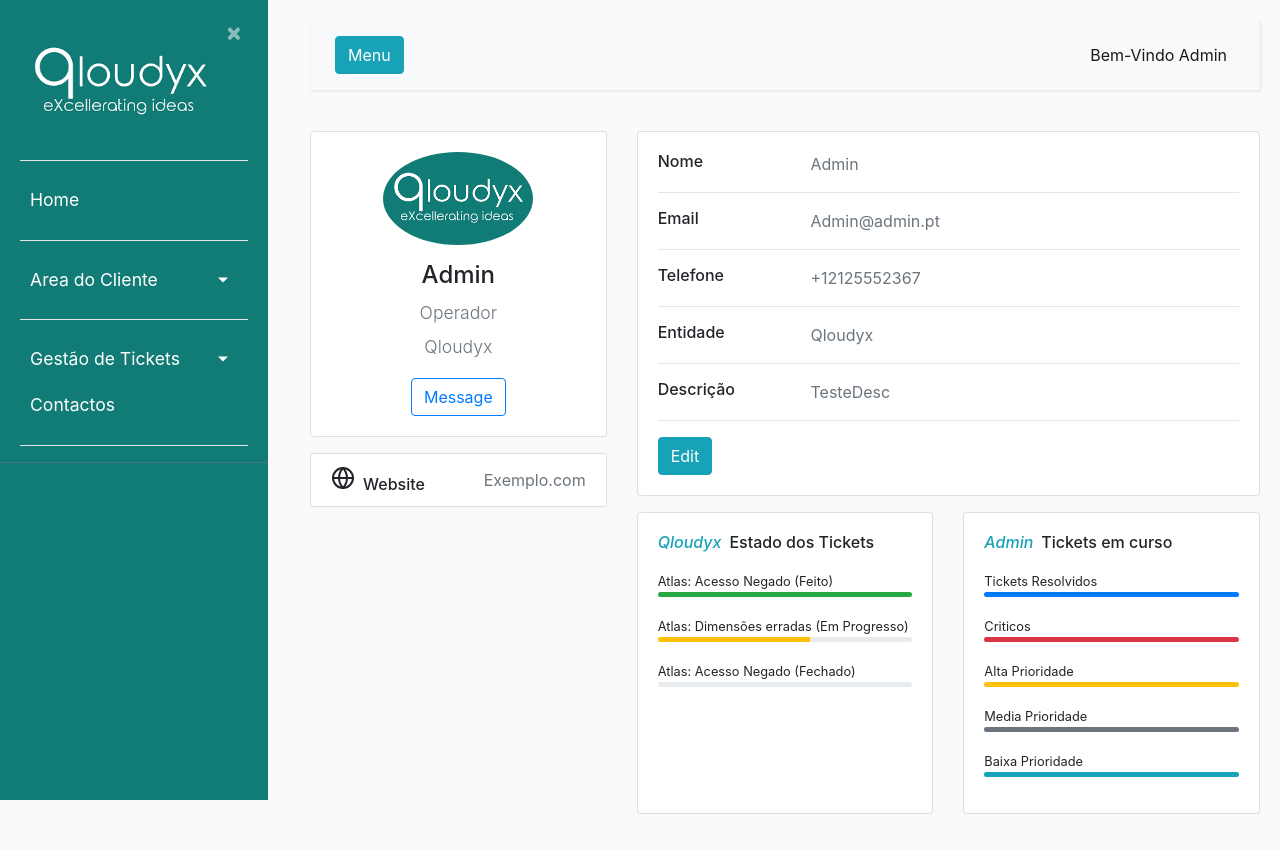
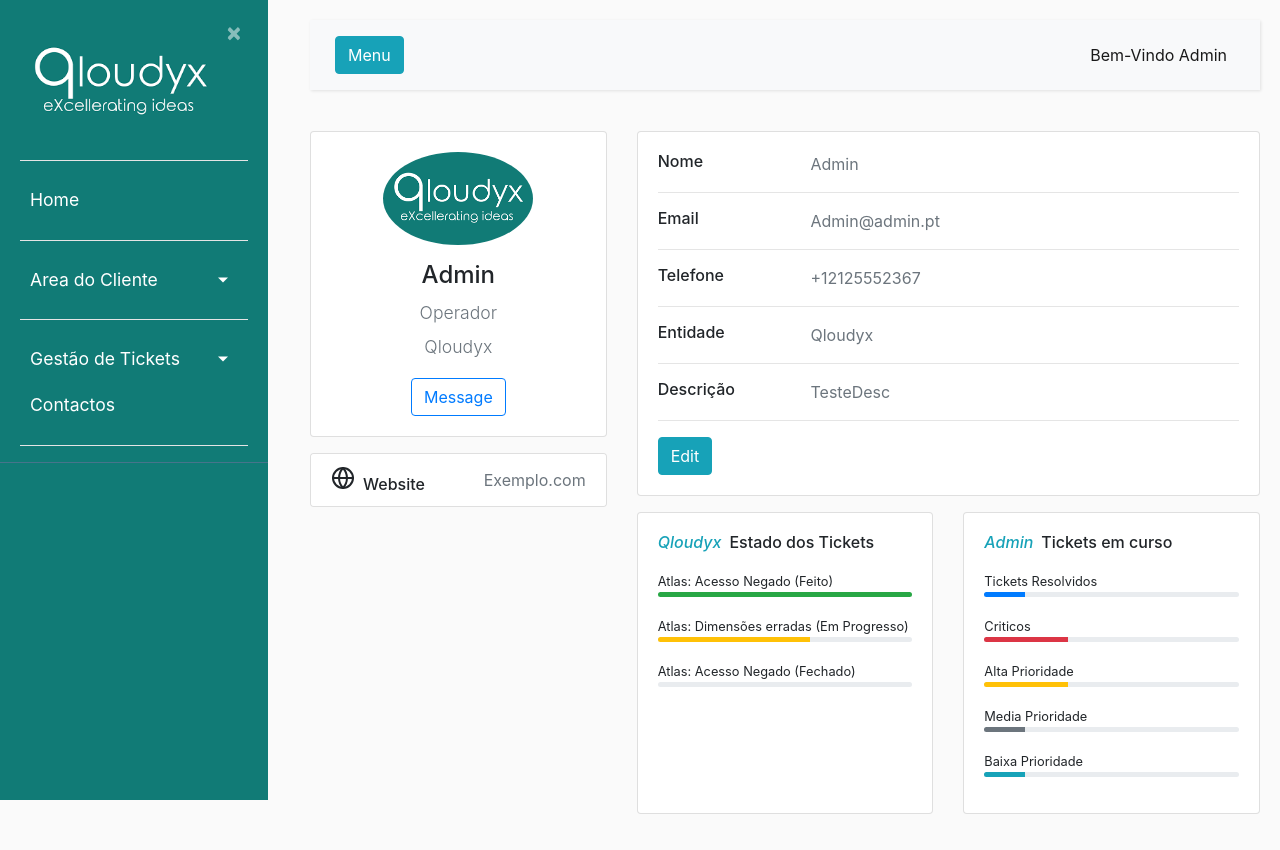
Before and after one commit to dev-qloudyx/QSupport, a Django app: page /profile/ in a window 1280 px wide. Run offline with Django 4.2, Linux system fonts and the light colour scheme; a user stored in the database is signed in; data comes from the database, SQL or seed files in the repository; both versions use the stored data as it was after the commit; some libraries are stand-ins or nearby versions.

Commit message:
Qsupport - Adição de componentes Estatistica
Nova base para restruturar de acordo com o feedback da demonstração.

```diff
--- a/Qsupport/ticket/models.py
+++ b/Qsupport/ticket/models.py
@@ -145,7 +145,7 @@ class StatusLog(models.Model):
     dataHora = models.DateTimeField(default=timezone.now(), verbose_name='Data de Criação')
 
     def __str__(self):
-        return f"{self.estado} - Por {self.usuario}"
+        return f"{self.estado}"
 
 class Ticket(models.Model):
     nome = models.CharField(max_length=50, verbose_name='Titulo')
--- a/Qsupport/users/templates/users/profile.html
+++ b/Qsupport/users/templates/users/profile.html
@@ -106,23 +106,23 @@
                             <h6 class="d-flex align-items-center mb-3"><i class="material-icons text-info mr-2">Admin</i>Tickets em curso</h6>
                             <small>Tickets Resolvidos</small>
                             <div class="progress mb-3" style="height: 5px">
-                                <div class="progress-bar bg-primary" role="progressbar" style="width: 100%" aria-valuenow="80" aria-valuemin="0" aria-valuemax="100"></div>
+                                <div class="progress-bar bg-primary" role="progressbar" style="width:{{resolvido}}%" aria-valuenow="0" aria-valuemin="0" aria-valuemax="100"></div>
                             </div>
                             <small>Criticos</small>
                             <div class="progress mb-3" style="height: 5px">
-                                <div class="progress-bar bg-danger" role="progressbar" style="width: 100%" aria-valuenow="72" aria-valuemin="0" aria-valuemax="100"></div>
+                                <div class="progress-bar bg-danger" role="progressbar" style="width:{{critico}}%" aria-valuenow="0" aria-valuemin="0" aria-valuemax="100"></div>
                             </div>
                             <small>Alta Prioridade</small>
                             <div class="progress mb-3" style="height: 5px">
-                                <div class="progress-bar bg-warning" role="progressbar" style="width: 100%" aria-valuenow="89" aria-valuemin="0" aria-valuemax="100"></div>
+                                <div class="progress-bar bg-warning" role="progressbar" style="width:{{alto}}%" aria-valuenow="0" aria-valuemin="0" aria-valuemax="100"></div>
                             </div>
                             <small>Media Prioridade</small>
                             <div class="progress mb-3" style="height: 5px">
-                                <div class="progress-bar bg-secondary" role="progressbar" style="width: 100%" aria-valuenow="55" aria-valuemin="0" aria-valuemax="100"></div>
+                                <div class="progress-bar bg-secondary" role="progressbar" style="width:{{medio}}%" aria-valuenow="0" aria-valuemin="0" aria-valuemax="100"></div>
                             </div>
                             <small>Baixa Prioridade</small>
                             <div class="progress mb-3" style="height: 5px">
-                                <div class="progress-bar bg-info" role="progressbar" style="width: 100%" aria-valuenow="66" aria-valuemin="0" aria-valuemax="100"></div>
+                                <div class="progress-bar bg-info" role="progressbar" style="width:{{baixo}}%" aria-valuenow="0" aria-valuemin="0" aria-valuemax="100"></div>
                             </div>
                         </div>
                     </div>
--- a/Qsupport/users/views.py
+++ b/Qsupport/users/views.py
@@ -22,4 +22,40 @@ def register(request):
 #Acesso ao perfil apenas quando logado
 @login_required
 def profile(request):
-    return render (request, 'users/profile.html')
+    total = Ticket.objects.count()
+
+    #Tickets Resolvidos
+    filtroresolvido = Ticket.objects.filter(estado="3")
+    resolvido = filtroresolvido.count()
+    percentresolvido = int(resolvido / total * 100)
+
+    #Tickets Criticos
+    filtrocritico = Ticket.objects.filter(prioridade="4")
+    critico = filtrocritico.count()
+    percentcritico = int(critico / total * 100)
+
+    #Ticket Prioridade Alta
+    filtroalto = Ticket.objects.filter(prioridade="3")
+    alto = filtroalto.count()
+    percentalto = int(alto / total * 100)
+
+    #Tickets Prioridade Media
+    filtromedio = Ticket.objects.filter(prioridade="2")
+    medio = filtromedio.count()
+    percentmedio = int(medio / total * 100)
+
+    #Tickets Prioridade Baixa
+    filtrobaixo = Ticket.objects.filter(prioridade="1")
+    baixo = filtrobaixo.count()
+    percentbaixo = int(baixo / total * 100)
+
+
+    return render (request, 'users/profile.html',context =
+                   {
+                    'resolvido':percentresolvido,
+                    'critico':percentcritico,
+                    'alto':percentalto,
+                    'medio':percentmedio,
+                    'baixo':percentbaixo,
+                   }
+                   )
```
Also changed, not shown: Qsupport/ticket/admin.py (+8 -2 lines), Qsupport/db.sqlite3.
